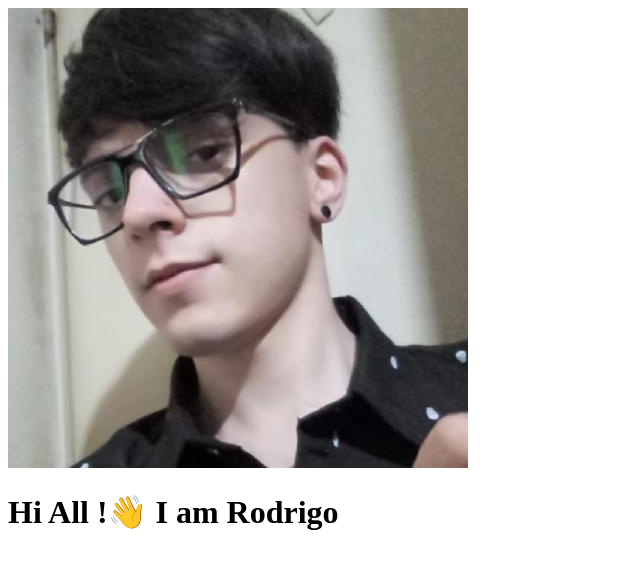
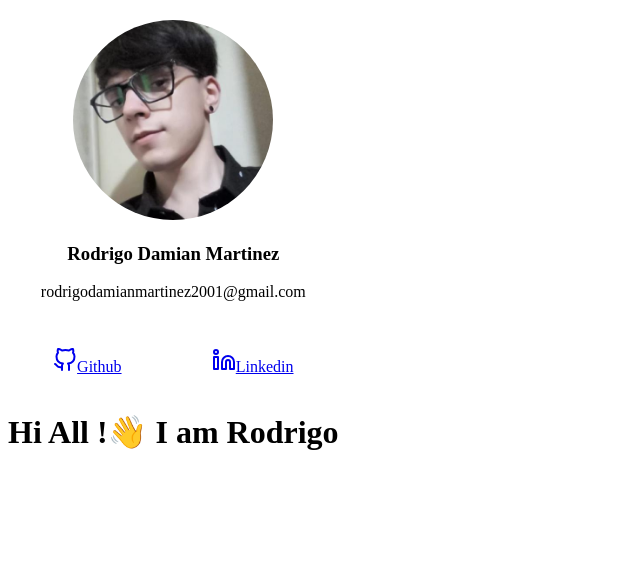
Before and after one commit to Rodri2001/PorlioPochino, a plain HTML site: page index.html in a window 1280 px wide. Shown: the whole page, without its empty margins (0-640 px from the left). Drawn offline with Linux system fonts and the light colour scheme.

Commit message:
nice change

```diff
--- a/index.css
+++ b/index.css
@@ -0,0 +1,27 @@
+body {
+    display: flex;
+    width: 100vh;
+    height: 100vh;
+    text-align: center;
+}
+
+.ContainerImg {
+
+    height: 300px;
+    text-align: center;
+    padding: 12px;
+}
+
+.perfil {
+    width: 200px;
+    height: 200px;
+    border-radius: 50%;
+}
+
+.links{
+    display: flex;
+    text-align: center;
+    flex-direction: row;
+    color: black;
+    justify-content: space-around;
+}
--- a/index.html
+++ b/index.html
@@ -11,9 +11,20 @@
 
 <body>
 
-    <div>
-        <div>
-            <img src="./Img/Rodri2001.jfif" alt="picture" >
+    <div class="esqueleto">
+        <div class="ContainerImg">
+            <img class="perfil" src="./Img/Rodri2001.jfif" alt="picture">
+            <h3>Rodrigo Damian Martinez</h3>
+            <p>rodrigodamianmartinez2001@gmail.com</p>
+        </div>
+        <div class="links">
+            <p>
+                <a href="https://github.com/Rodri2001"><svg xmlns="http://www.w3.org/2000/svg" width="24" height="24" viewBox="0 0 24 24" fill="none" stroke="currentColor" stroke-width="2" stroke-linecap="round" stroke-linejoin="round" class="feather feather-github"><path d="M9 19c-5 1.5-5-2.5-7-3m14 6v-3.87a3.37 3.37 0 0 0-.94-2.61c3.14-.35 6.44-1.54 6.44-7A5.44 5.44 0 0 0 20 4.77 5.07 5.07 0 0 0 19.91 1S18.73.65 16 2.48a13.38 13.38 0 0 0-7 0C6.27.65 5.09 1 5.09 1A5.07 5.07 0 0 0 5 4.77a5.44 5.44 0 0 0-1.5 3.78c0 5.42 3.3 6.61 6.44 7A3.37 3.37 0 0 0 9 18.13V22"></path>
+                </svg>Github</a>
+            </p>
+            <p>
+                <a href="https://www.linkedin.com/in/rodrigo-damian-martinez/"><svg xmlns="http://www.w3.org/2000/svg" width="24" height="24" viewBox="0 0 24 24" fill="none" stroke="currentColor" stroke-width="2" stroke-linecap="round" stroke-linejoin="round" class="feather feather-linkedin"><path d="M16 8a6 6 0 0 1 6 6v7h-4v-7a2 2 0 0 0-2-2 2 2 0 0 0-2 2v7h-4v-7a6 6 0 0 1 6-6z"></path><rect x="2" y="9" width="4" height="12"></rect><circle cx="4" cy="4" r="2"></circle></svg>Linkedin</a>
+            </p>
         </div>
         <div>
             <h1>Hi All !👋 I am Rodrigo</h1>
```
Also changed, not shown: Img/github.svg (added), Img/linkedin.svg (added).
